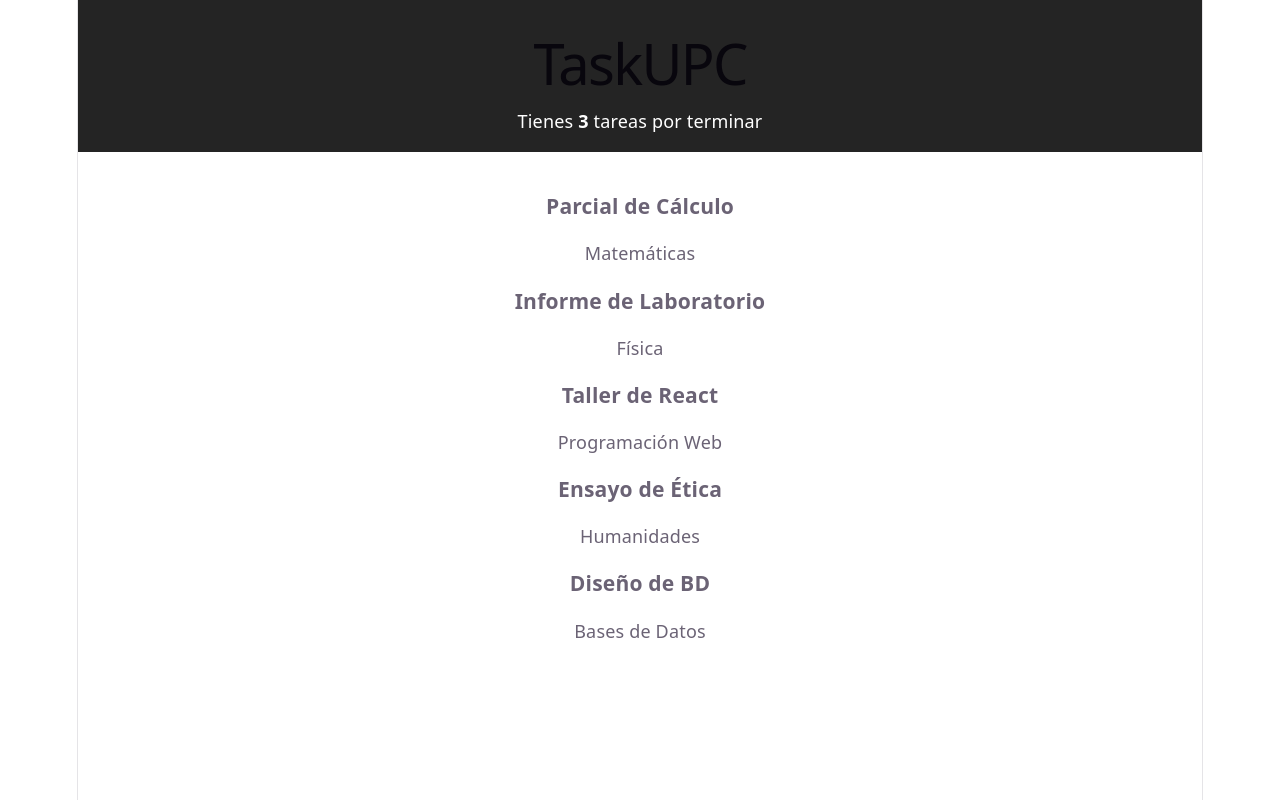
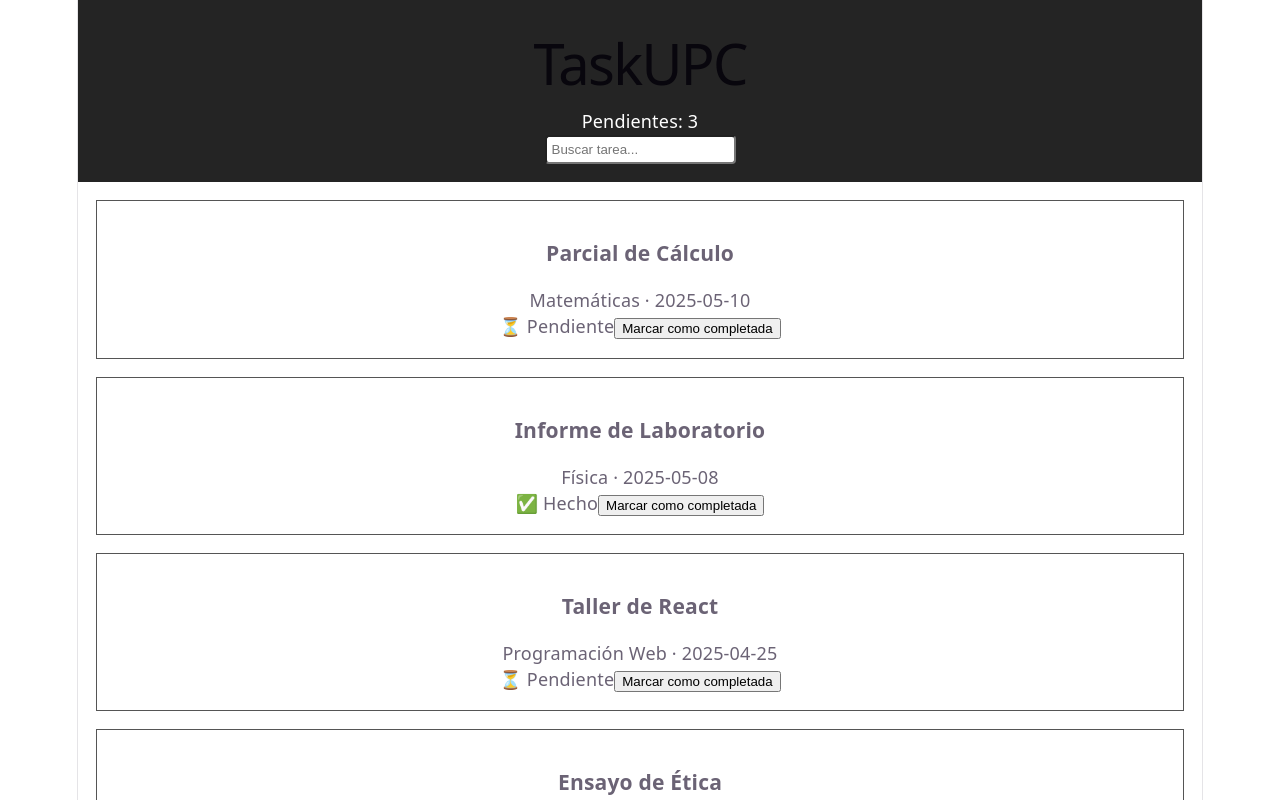
Before and after one commit to miguemoto80-create/taskunpc, a React (Vite) app: page / in a window 1280 px wide. Shown: the top 800 px of the page. Built offline with nearby package versions, Linux system fonts and the light colour scheme.

Commit message:
implementar comunicación hijo a padre para completar tareas

```diff
--- a/src/App.jsx
+++ b/src/App.jsx
@@ -3,14 +3,17 @@ import ListaTareas from './components/ListaTareas';
 import { tareasIniciales } from './data/tareas';
 
 function App() {
-  // Lógica: Filtramos las que NO están completadas y contamos cuántas son
+  const handleCompletar = (id) => {
+    console.log(`Tarea con ID ${id} marcada para completar`);
+  };
+
   const pendientes = tareasIniciales.filter(t => !t.completada).length;
 
   return (
     <>
       <Header totalPendientes={pendientes} />
-      <main style={{ padding: '20px' }}>
-        <ListaTareas />
+      <main>
+        <ListaTareas alCompletarTarea={handleCompletar} />
       </main>
     </>
   );
--- a/src/components/Header.jsx
+++ b/src/components/Header.jsx
@@ -1,8 +1,20 @@
 function Header({ totalPendientes }) {
+
+  const handleInputChange = (e) => {
+    console.log("Buscando tarea:", e.target.value);
+  };
+
   return (
     <header style={{ backgroundColor: '#242424', padding: '1rem', color: 'white' }}>
       <h1>TaskUPC</h1>
-      <p>Tienes <strong>{totalPendientes}</strong> tareas por terminar</p>
+      <p>Pendientes: {totalPendientes}</p>
+
+      <input
+        type="text"
+        placeholder="Buscar tarea..."
+        onChange={handleInputChange}
+        style={{ padding: '5px', borderRadius: '4px' }}
+      />
     </header>
   );
 }
--- a/src/components/ListaTareas.jsx
+++ b/src/components/ListaTareas.jsx
@@ -1,12 +1,15 @@
 import { tareasIniciales } from '../data/tareas';
 import TareaCard from './TareaCard';
 
-function ListaTareas() {
+function ListaTareas({ alCompletarTarea }) {
   return (
     <section>
       {tareasIniciales.map((tarea) => (
-        // Usamos {...tarea} para pasar todas las propiedades de un solo golpe
-        <TareaCard key={tarea.id} {...tarea} />
+        <TareaCard
+          key={tarea.id}
+          {...tarea}
+          onCompletar={alCompletarTarea}
+        />
       ))}
     </section>
   );
--- a/src/components/TareaCard.jsx
+++ b/src/components/TareaCard.jsx
@@ -1,10 +1,14 @@
-// src/components/TareaCard.jsx
-function TareaCard({ titulo, materia, completada }) {
+function TareaCard({ id, titulo, materia, completada, fecha, onCompletar }) {
   return (
-    <div className={`tarea-card ${completada ? 'completada' : ''}`}>
+    <article style={{ border: '1px solid #555', padding: '1rem', margin: '1rem' }}>
       <h3>{titulo}</h3>
-      <span className="materia">{materia}</span>
-    </div>
+      <p>{materia} · {fecha}</p>
+      <span>{completada ? '✅ Hecho' : '⏳ Pendiente'}</span>
+
+      <button onClick={() => onCompletar(id)}>
+        Marcar como completada
+      </button>
+    </article>
   );
 }
 
```
